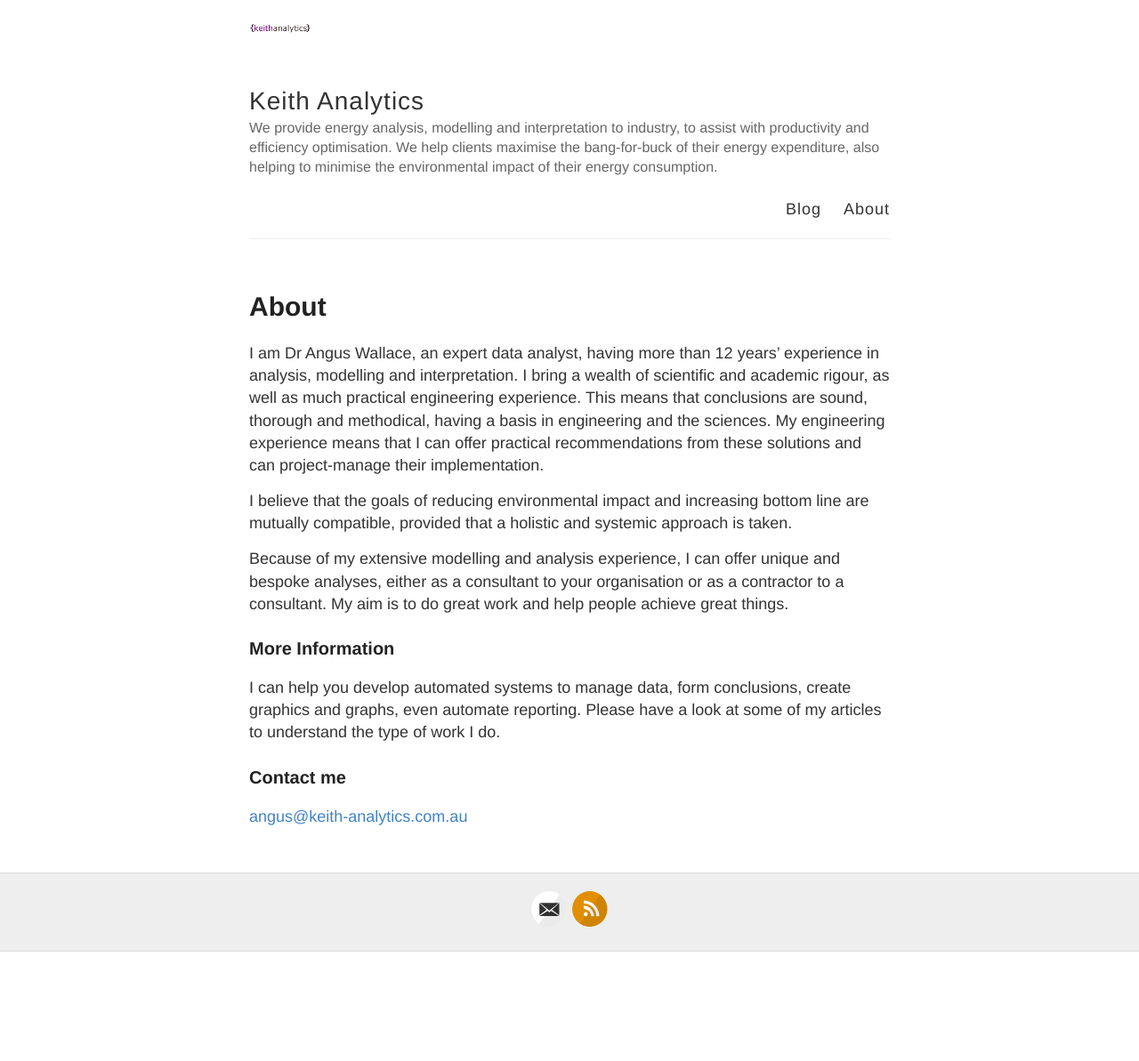
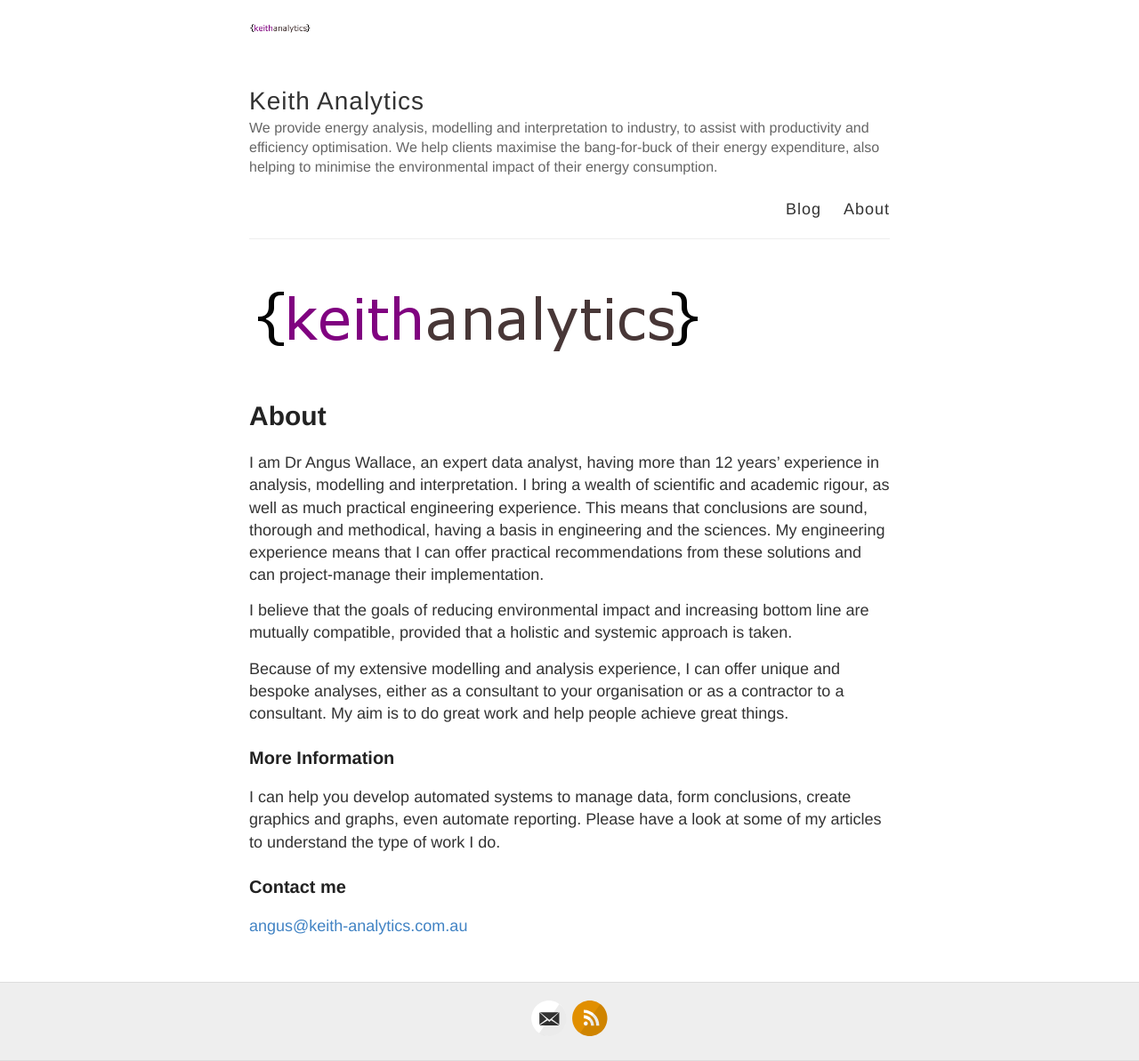
Before and after one commit to wall0159/wall0159.github.io, a Jekyll site: the page built from about.md, in a window 1280 px wide. Shown: the whole page at 89% size. Built offline with Jekyll 4.4.1, drawn with Linux system fonts in a browser that asks for light colours; before the commit the page ends 1070 px from its top, so only the background shows below that.

Commit message:
company image for header

```diff
--- a/_layouts/page.html
+++ b/_layouts/page.html
@@ -3,7 +3,7 @@ layout: default
 ---
 
 <article class="page">
-
+  <img src="http://keith-analytics.com.au/images/keith_analytics_long_logo.png" alt="Keith Analytics">
   <h1>{{ page.title }}</h1>
 
   <div class="entry">
```
